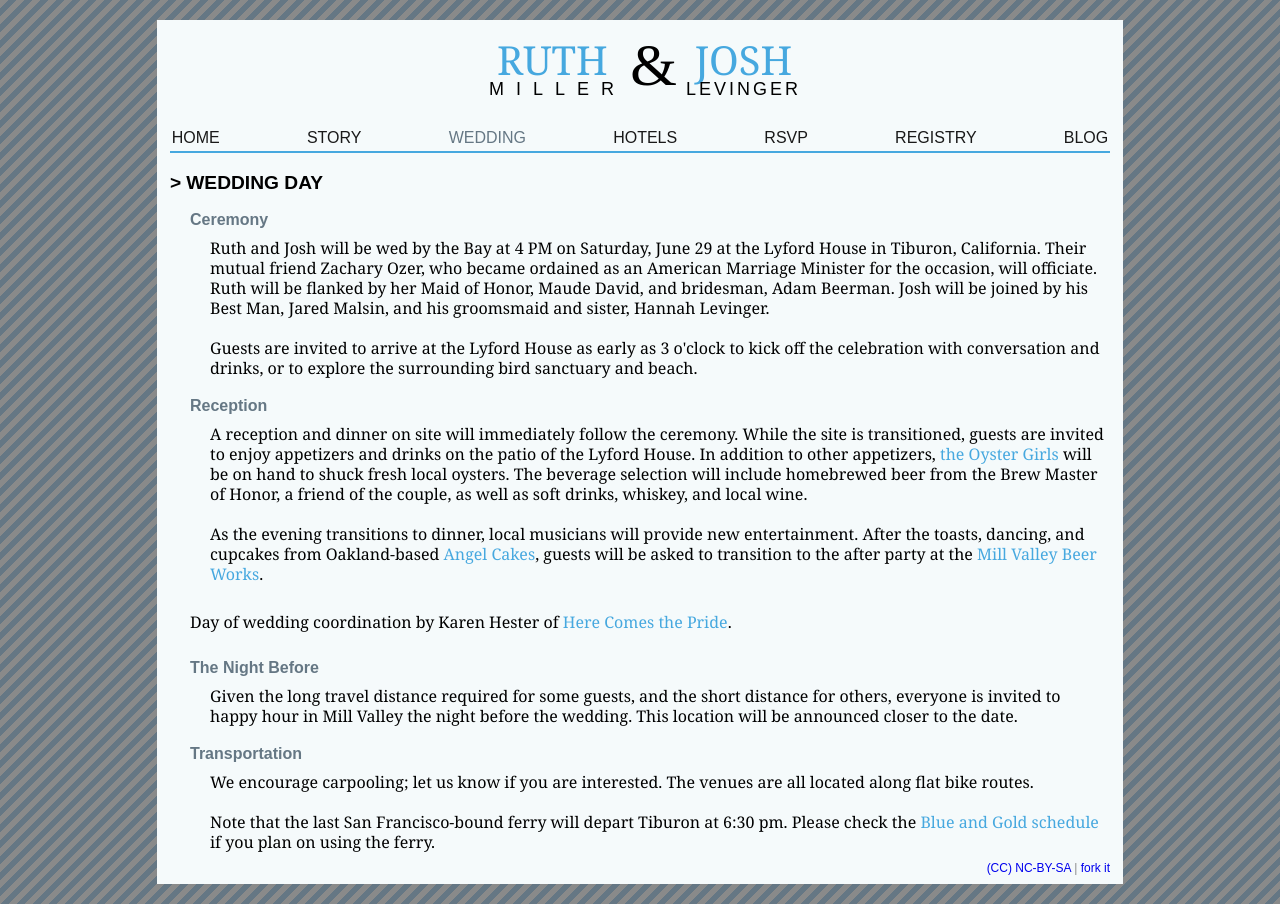
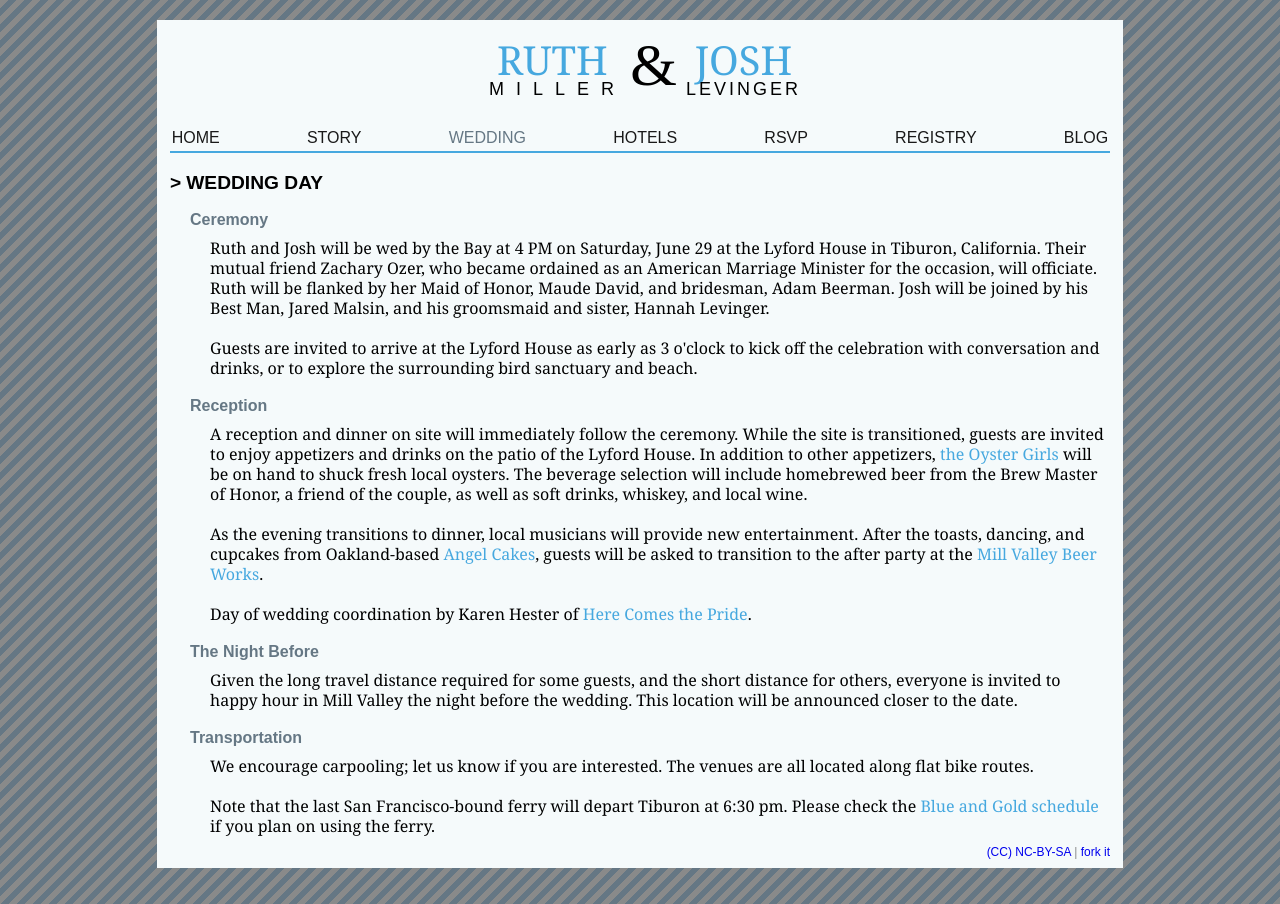
Before and after one commit to jlev/ruthandjosh, a Jekyll site: the page built from wedding.html, in a window 1280 px wide. Built offline with Jekyll 4.4.1, drawn with Linux system fonts in a browser that asks for light colours; nearby versions of some CDN libraries; Markdown is read by kramdown in place of the engine named in the settings.

```diff
--- a/wedding.html
+++ b/wedding.html
@@ -17,7 +17,7 @@ permalink: /wedding/
 <p>As the evening transitions to dinner, local musicians will provide new entertainment.
 After the toasts, dancing, and cupcakes from Oakland-based <a href="http://angelcakessf.com/" target="_blank">Angel Cakes</a>, guests will be asked to transition to the after party at the <a href="http://millvalleybeerworks.com/" target="_blank">Mill Valley Beer Works</a>.</p>
 
-<p></p>Day of wedding coordination by Karen Hester of <a href="http://www.herecomesthepride.com/">Here Comes the Pride</a>.</p>
+<p>Day of wedding coordination by Karen Hester of <a href="http://www.herecomesthepride.com/">Here Comes the Pride</a>.</p>
 
 <h3>The Night Before</h3>
 
```
